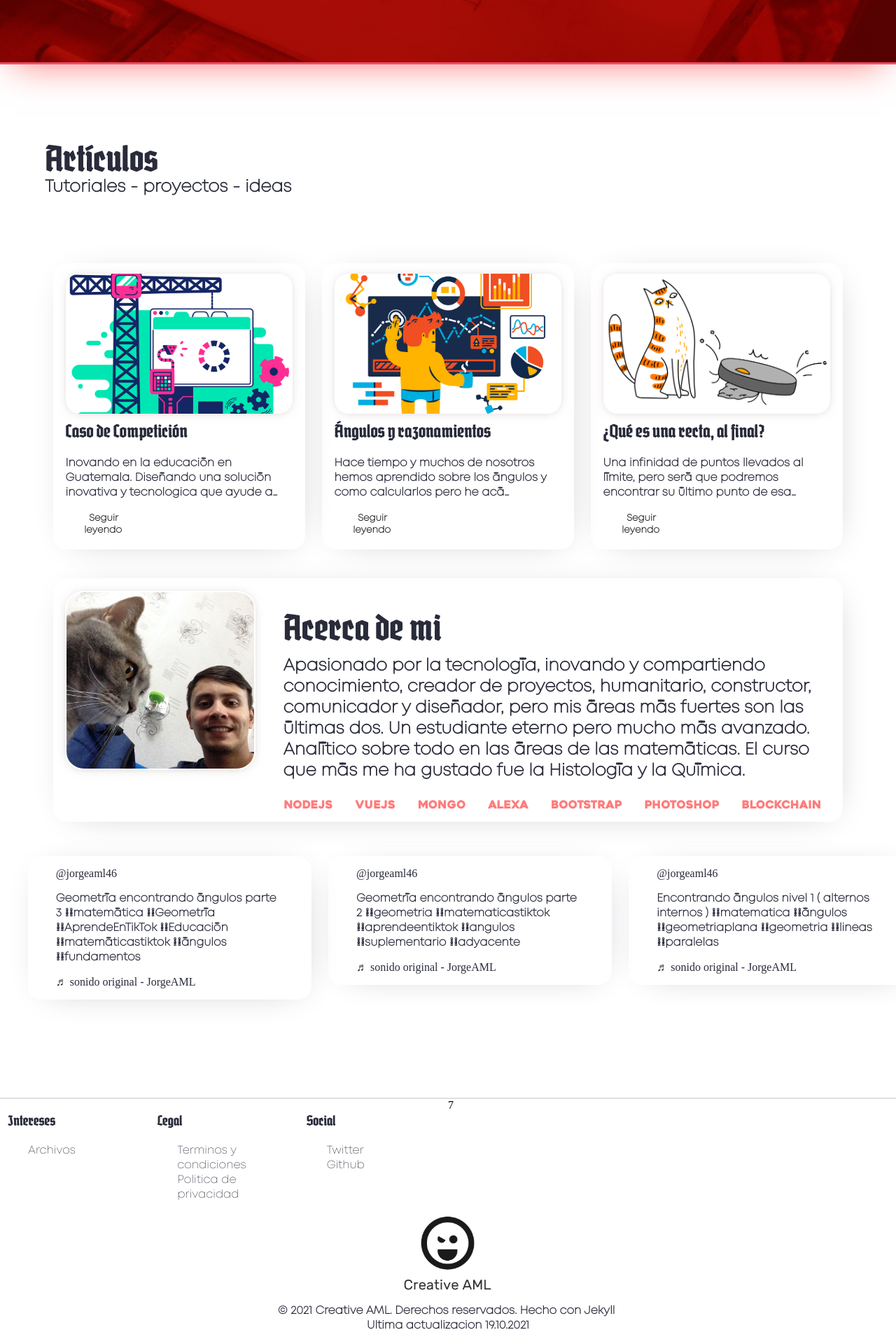
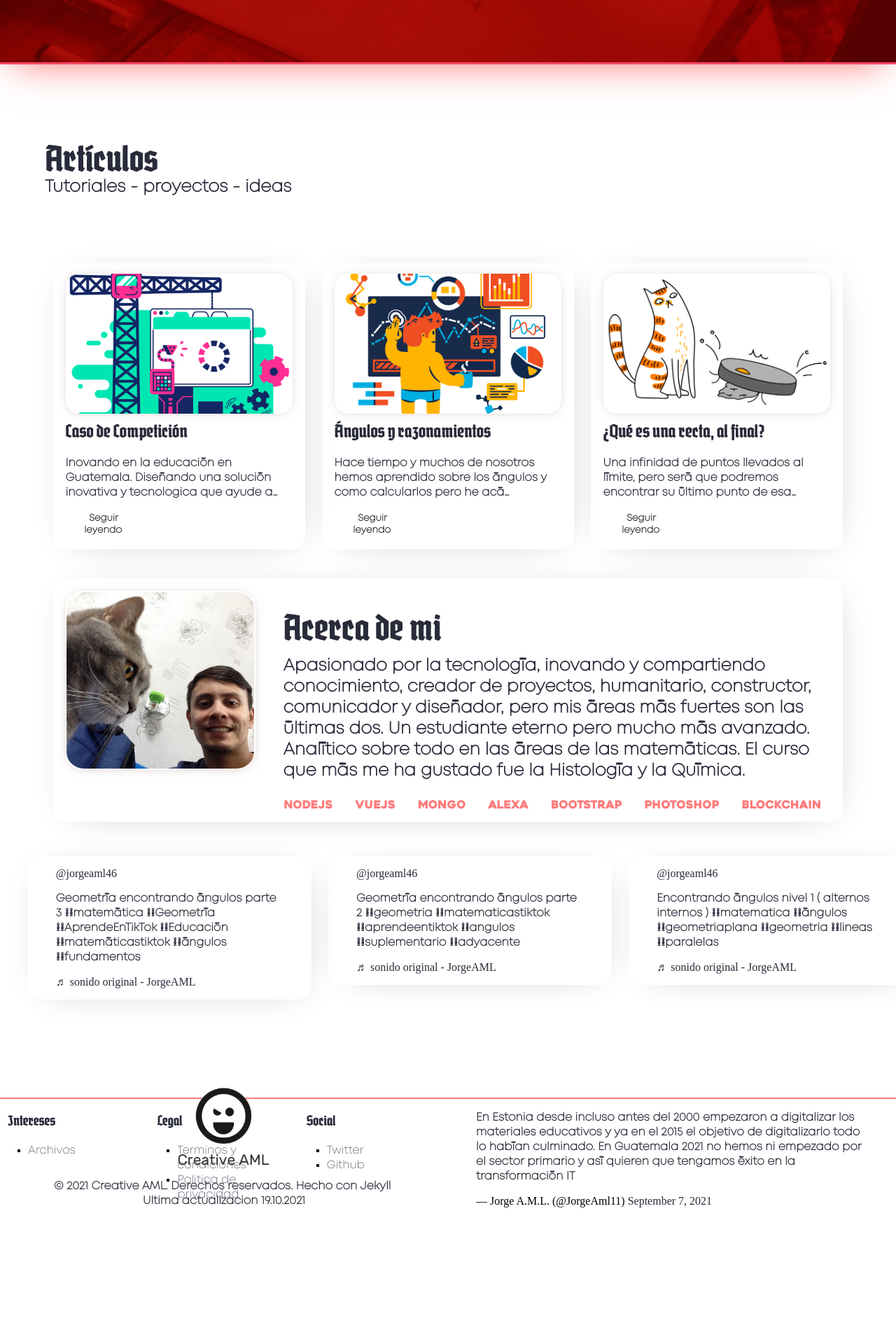
Before and after one commit to jorgeAML/creativeaml, a Jekyll site: the page built from index.markdown, in a window 1280 px wide. Shown: the part 811-2731 px from the top of the page at 70% size. Built offline with Jekyll 4.4.1, drawn with Linux system fonts in a browser that asks for light colours; some web fonts are replaced; a script that is not in the unit is left out; comment, search, counter and statistics services are not loaded; after the commit the page ends 2553 px from its top, so only the background shows below that.

Commit message:
pie de pagina actualizado 2

```diff
--- a/_includes/footer.html
+++ b/_includes/footer.html
@@ -28,13 +28,13 @@
         </div>
       </div>
       <div class="column2">
-        7
+        <blockquote class="twitter-tweet" data-theme="light"><p lang="es" dir="ltr">En Estonia desde incluso antes del 2000 empezaron a digitalizar los materiales educativos y ya en el 2015 el objetivo de digitalizarlo todo lo habían culminado. En Guatemala 2021 no hemos ni empezado por el sector primario y así quieren que tengamos éxito en la transformación IT</p>&mdash; Jorge A.M.L. (@JorgeAml11) <a href="https://twitter.com/JorgeAml11/status/1435056267039490054?ref_src=twsrc%5Etfw">September 7, 2021</a></blockquote> <script async src="https://platform.twitter.com/widgets.js" charset="utf-8"></script>
       </div>
     </div>
   </div>
   <section id="logo-copy">
     <div class="container-column-total">
-      <img class="center-text image-width-10 center-everything" src="{{page.logo9}}">
+      <img class="logoF center-text center-everything" src="{{page.logo9}}">
       <p class="center-text">&#169; {{page.copyright2}} <span class="love"><img src="{{page.love}}"></span>
         {{page.copyright1}} <br>{{page.actualizacion}}</p>
     </div>
--- a/assets/css/footer.css
+++ b/assets/css/footer.css
@@ -1,12 +1,19 @@
 @media (min-width: 1200px) {
     #logo-copy {
-        margin-top: 0;
+        margin: -15% 0 0 -50%;
+        align-items: left;
     }
     ul {
-        list-style-type: none;
+        list-style-type: square;
+    }
+    ul {
+        font-family: 'Mont';
     }
     .love > img {
-        height: 20px;
+        width: 10px;
+    }
+    .logoF {
+        width: 7%;
     }
 }
 @media only screen and (max-width: 650px) {
--- a/assets/css/rules.css
+++ b/assets/css/rules.css
@@ -150,7 +150,7 @@ a:active {
 }
 footer {
     margin-top: 10%;
-    border-top: 2px solid var(--c-color-g);
+    border-top: 2px solid var(--c-color-p);
 }
 .col-2 {
     flex: 1 1 40%;
```
